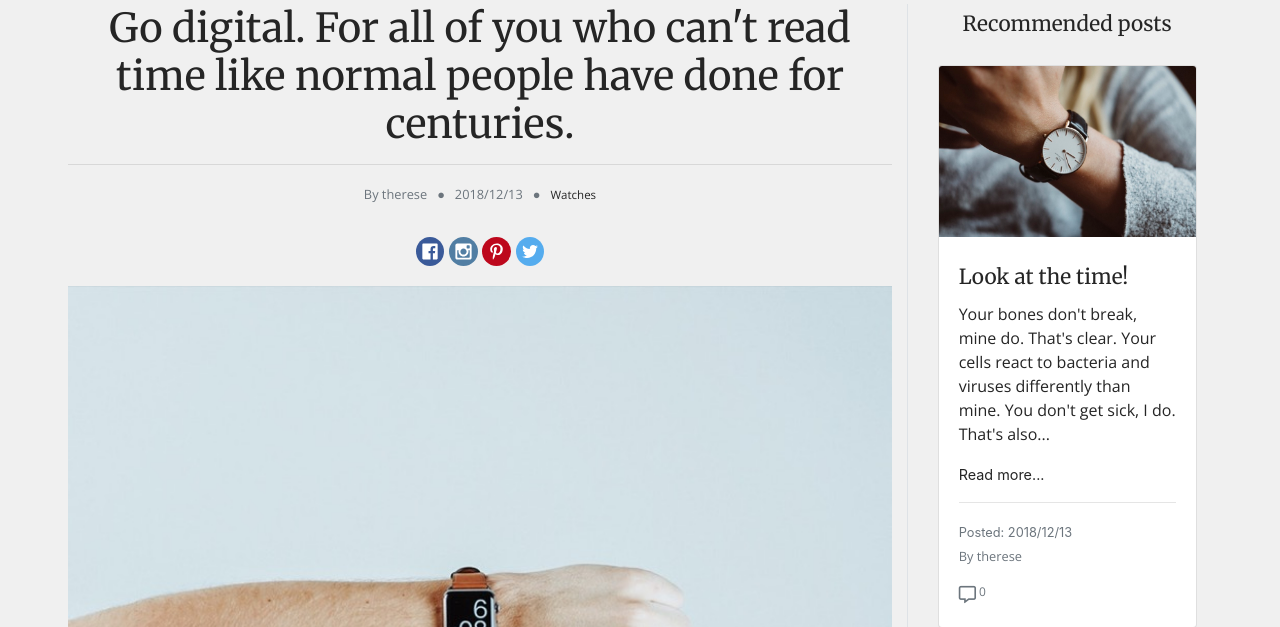
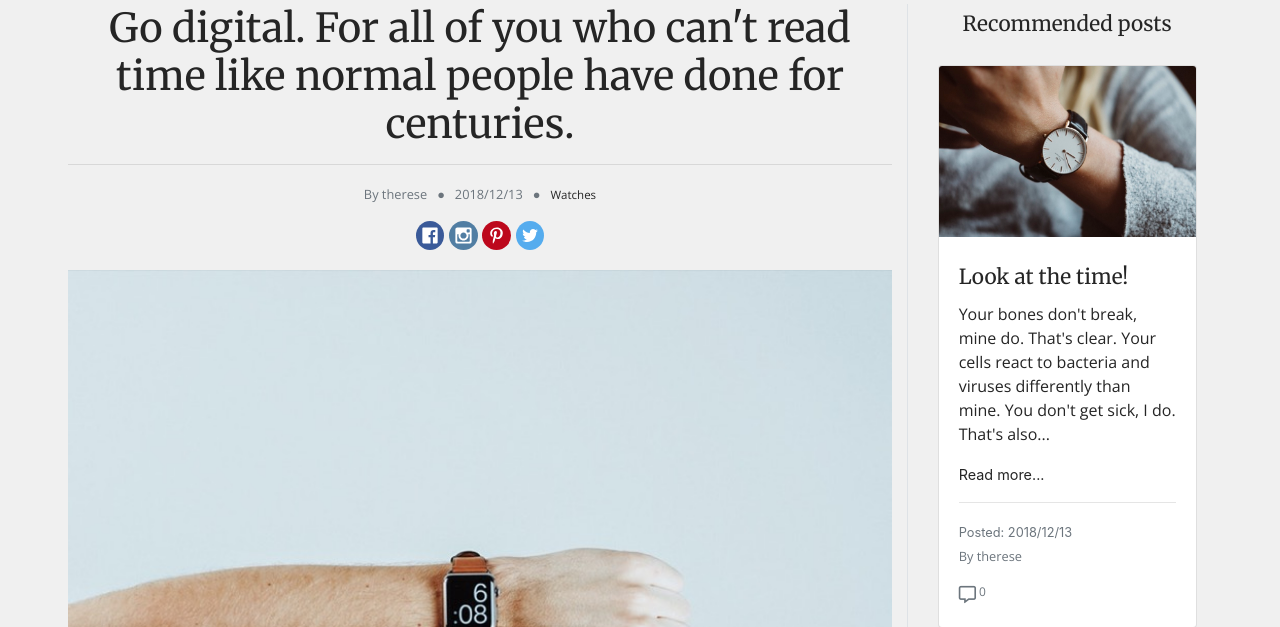
Before and after one commit to niklazhallberg/Millhouse-Project, a PHP site: page /views/single_post.php?post_id=49 in a window 1280 px wide. Shown: the part 156-783 px from the top of the page. Run offline with PHP 8.4, Linux system fonts and the light colour scheme; the visitor is signed in with stand-in values (Sample User, id 1); data comes from the database, SQL or seed files in the repository; some libraries are stand-ins or nearby versions.

Commit message:
small fix

```diff
--- a/css/style.css
+++ b/css/style.css
@@ -61,9 +61,6 @@ body {
 }
 .margin-top {
 	margin-top: 3rem;
-}
-.margin-bottom {
-	margin-bottom: 1rem;
 }
 
 
--- a/views/single_post.php
+++ b/views/single_post.php
@@ -28,7 +28,7 @@ include '../classes/call.php';
            <h1 class="text-center word-wrap"> <?= $post["title"]; ?> </h1>
            <hr>
            <div class="row text-center">
-           <div class="col-12 margin-bottom">
+           <div class="col-12">
 
               <!-- printing created by and date -->
               <?php $category_name = $posts->getPostCategory($post["category_id"]) ?>
```
